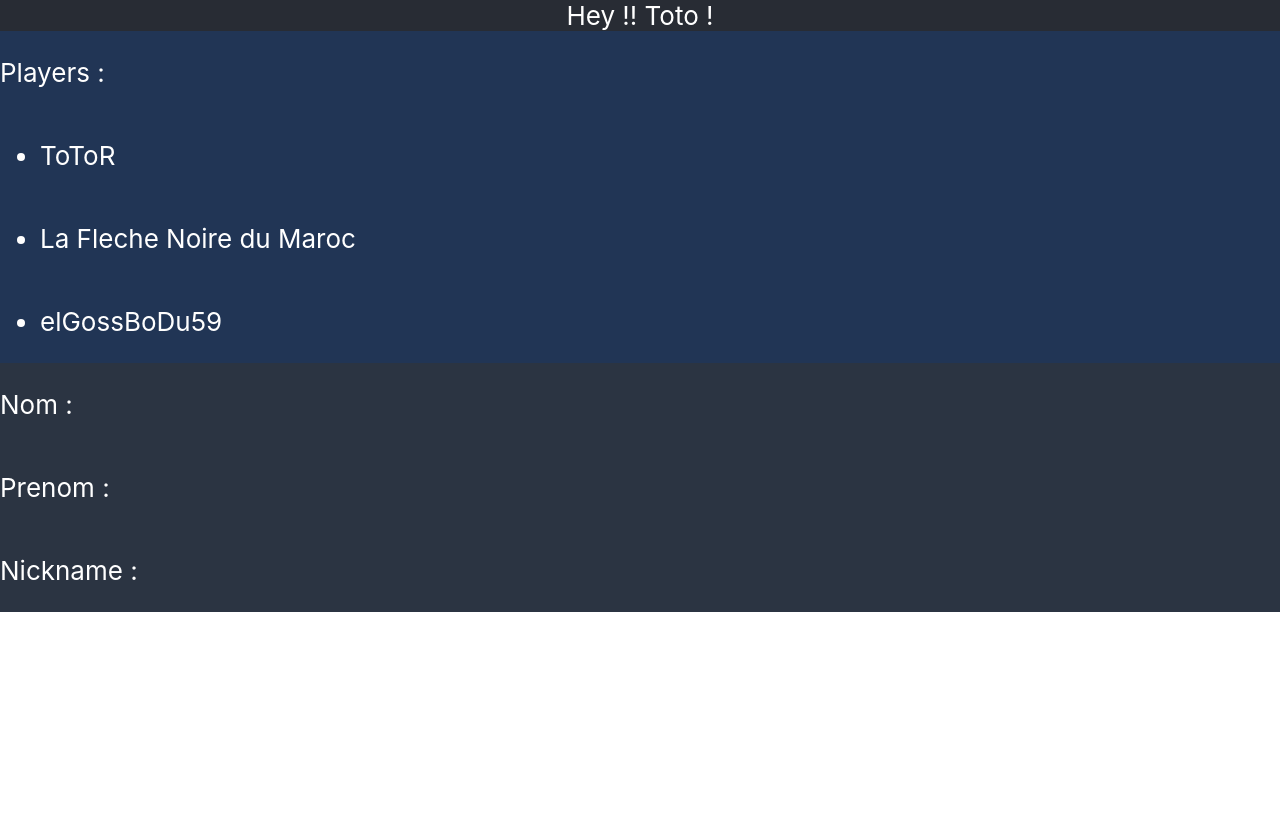
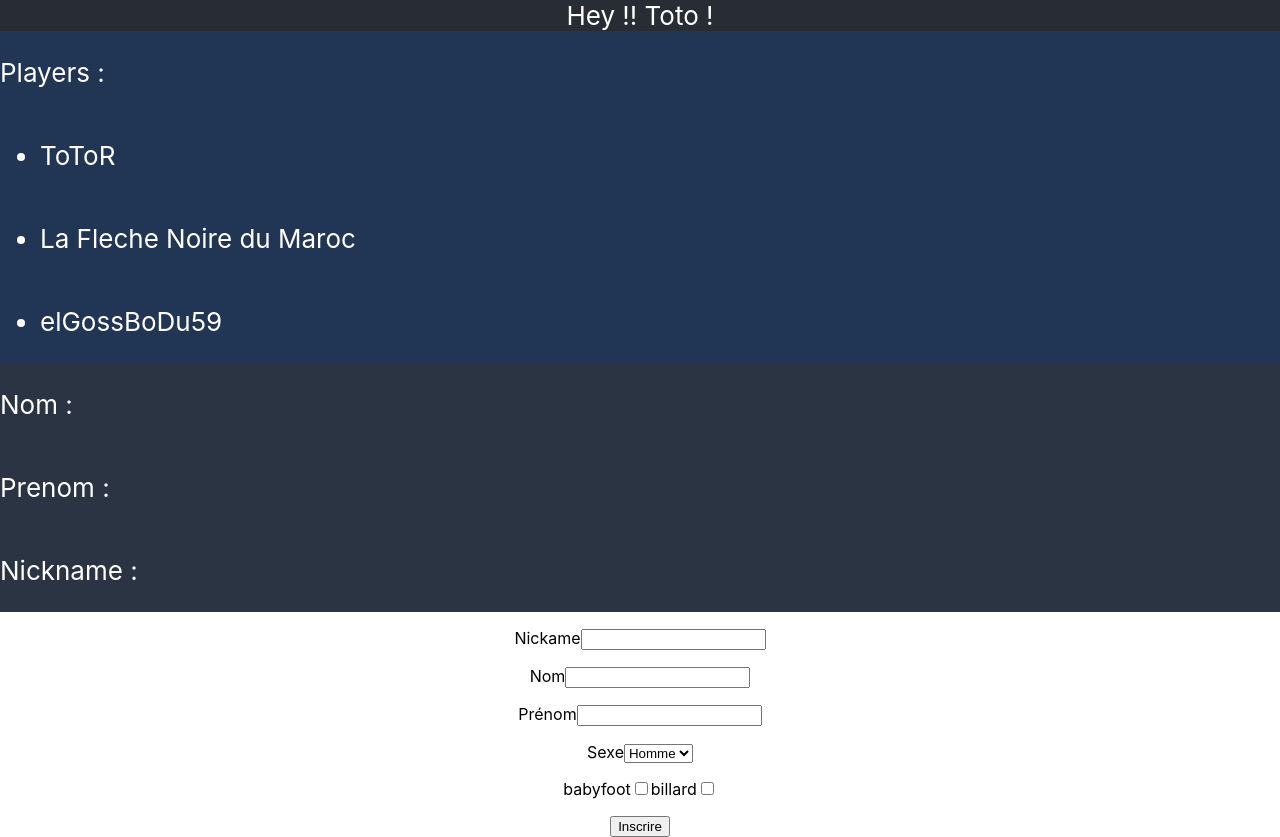
Before and after one commit to Crashou59/formation_react, a React (Create React App) app: page / in a window 1280 px wide. Before the commit the page ends 800 px from the top, so only its background shows below. Built offline with nearby package versions, Linux system fonts and the light colour scheme.

Commit message:
premier version registration component

```diff
--- a/src/App.js
+++ b/src/App.js
@@ -2,6 +2,7 @@ import React from 'react';
 import './App.css';
 import { Header } from './components/Header/Header';
 import Player from './components/Player';
+import { Registration } from './components/Registration/Registration';
 
 function App() {
   return (
@@ -11,6 +12,7 @@ function App() {
 
       </header>
       <Player />
+      <Registration />
     </div >
   );
 }
--- /dev/null
+++ b/src/components/Registration/Registration.js
@@ -0,0 +1,70 @@
+import React from 'react';
+
+export class Registration extends React.Component {
+
+    constructor(props) {
+        super(props);
+        this.state = { nickname: '', nom: '', prenom: '', sexe: 'H', babyfoot: false, billard: false };
+    }
+
+    handleNicknameChange(event) {
+        this.setState({ nickname: event.target.value });
+    }
+
+    handleNomChange(event) {
+        this.setState({ nom: event.target.value });
+    }
+
+    handlePrenomChange(event) {
+        this.setState({ prenom: event.target.value });
+    }
+
+    handleSexeChange(event) {
+        this.setState({ sexe: event.target.value });
+    }
+
+    handleBabyfootChange(event) {
+        this.setState({ babyfoot: event.target.checked });
+    }
+
+    handleBillardChange(event) {
+        this.setState({ billard: event.target.checked });
+    }
+
+    handleSubmit(event) {
+        console.log(this.state);
+        event.preventDefault();
+    }
+
+    render() {
+        return <form onSubmit={(e) => this.handleSubmit(e)}>
+            <p>
+                Nickame
+          <input type="text" value={this.state.nickname} onChange={(e) => this.handleNicknameChange(e)} />
+            </p>
+            <p>
+                Nom
+            <input type="text" value={this.state.nom} onChange={(e) => this.handleNomChange(e)} />
+            </p>
+            <p>
+                Prénom
+            <input type="text" value={this.state.prenom} onChange={(e) => this.handlePrenomChange(e)} />
+            </p>
+            <p>
+                Sexe
+                <select value={this.state.sexe} onChange={(e) => this.handleSexeChange(e)}>
+                    <option value="H">Homme</option>
+                    <option value="F">Femme</option>
+                </select>
+            </p>
+            <p>
+                babyfoot
+            <input type="checkbox" checked={this.state.babyfoot} onChange={(e) => this.handleBabyfootChange(e)} />
+                billard
+            <input type="checkbox" checked={this.state.billard} onChange={(e) => this.handleBillardChange(e)} />
+            </p>
+            <input type="submit" value="Inscrire" />
+        </form>;
+    }
+
+}
--- /dev/null
+++ b/src/components/Registration/index.js
@@ -0,0 +1,3 @@
+import { Registration } from "./Registration";
+
+export default Registration;
```
Also changed, not shown: 1 other file (tests, documents, lock files or other folders).
